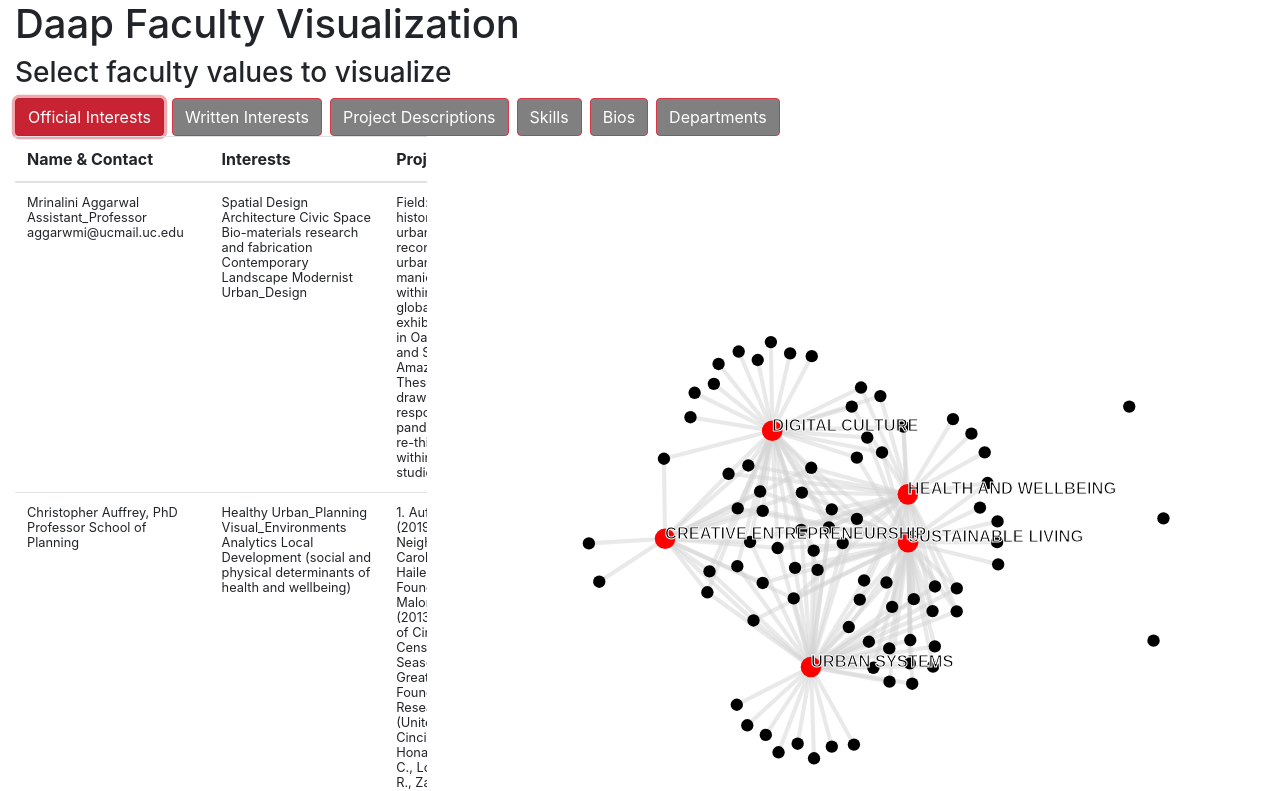
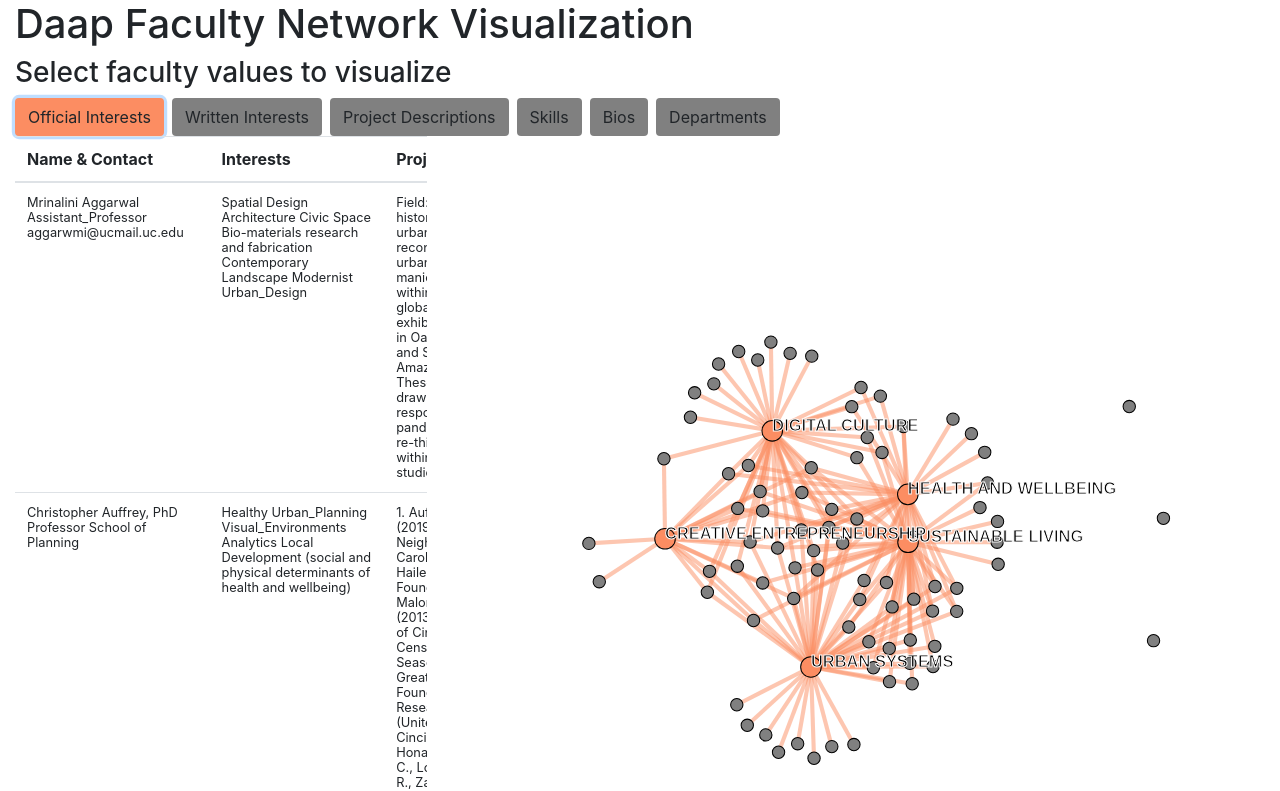
Before and after one commit to ucdscenter/daap_faculty, a plain HTML site: page index.html in a window 1280 px wide. Both pictures are taken after a click on the button "Official Interests". Shown: the top 791 px of the page. Drawn offline with nearby package versions, Linux system fonts and the light colour scheme.

Commit message:
adding new colors and functions

```diff
--- a/daap_faculty_vis.js
+++ b/daap_faculty_vis.js
@@ -1,5 +1,6 @@
 'use strict'
-
+let color_count = 0
+const colorscale = d3.schemeSet2
 function OneDatum(selected=false, values=[], search_list=false, name="", datum_name=''){
   let interest_names = []
   if(values[0] == 'Urban Systems'){
@@ -7,20 +8,20 @@ function OneDatum(selected=false, values=[], search_list=false, name="", datum_n
       interest_names.push(d.toUpperCase())
     })
   }
-
+  color_count ++;
   return {
     "selected" : selected,
     "values" : values,
     "search_list" : search_list,
     "name" : name,
     "datum_name" : datum_name,
-    "interest_names" : interest_names
+    "interest_names" : interest_names,
+    "color" : colorscale[color_count]
   }
 }
 
 
 async function wrapper(){
-	console.log("hi there")
 
 	let height = window.innerHeight;
 	let width = window.innerWidth;
@@ -40,8 +41,6 @@ d3.select("#faculty-table").style("height", height)
 
   const data_holder = {
   "interests" : OneDatum(false, ['Urban Systems', 'Digital Culture', 'Sustainable Living', 'Creative Entrepreneurship', 'Health and Wellbeing'], "interests", "Official Interests", ""),
-  //"skills" : {},
-  //"projects": {},
   "interests_cleaned" : OneDatum(false, interests_cleaned_vals, true , "Written Interests", "interests_cleaned"),
   "projects" : OneDatum(false, projects_cleaned_vals, true, "Project Descriptions", "projects_cleaned"),
   "skills" : OneDatum(false, skills_cleaned_vals, true, "Skills", "skills_cleaned"),
@@ -51,26 +50,33 @@ d3.select("#faculty-table").style("height", height)
 
 
 data.forEach(function(d){
-
   d.bios_cleaned = JSON.parse(d.bios_cleaned.replaceAll("'", '"'))
   d.skills_cleaned = JSON.parse(d.skills_cleaned.replaceAll("'", '"'))
   d.projects_cleaned = JSON.parse(d.projects_cleaned.replaceAll("'", '"'))
   d.interests_cleaned = JSON.parse(d.interests_cleaned.replaceAll("'", '"'))
+  d['id'] = d['']
+  d['type'] = 'faculty'
 })
 
 let value_buttons = d3.select("#buttons-div").selectAll(".button")
     .data(Object.keys(data_holder))
     .join("button")
-    .attr("class", "btn btn-danger mr-2")
+    .attr("class", "btn mr-2")
     .attr("id", function(d){
       return d
     })
     .on("click", function(e){
       let field = d3.select(this).attr("id")
+      if (data_holder[field].selected){
+        d3.select(this).style("background-color", "grey")
+      }
+      else{
+        d3.select(this).style("background-color", data_holder[field].color)
+      }
+
       updateData(field, !data_holder[field].selected)
       simulation.nodes(nodes);
       simulation.force("link").links(links);
-      //console.log(links)
       updateNodes()
       updateLinks()
       simulation.alpha(1).restart();
@@ -97,10 +103,6 @@ let value_buttons = d3.select("#buttons-div").selectAll(".button")
 
 
 
-	data.forEach(function(d){
-		d['id'] = d['Faculty Name'];
-    d['type'] = 'faculty'
-	})
 
 
   let tbody = d3.select('#fac-body-table')
@@ -160,7 +162,7 @@ let value_buttons = d3.select("#buttons-div").selectAll(".button")
               if(n[i] != "-"){
                 links.push(
                     {
-                      "source" : n.id,
+                      "source" : n[""],
                       "target" : n[i]
                     }
                   )
@@ -168,7 +170,6 @@ let value_buttons = d3.select("#buttons-div").selectAll(".button")
             })
           }
         })
-         console.log(links)
       }
       else if(data_holder[field].search_list == false){
         data_holder[field].values.forEach(function(d){
@@ -180,7 +181,7 @@ let value_buttons = d3.select("#buttons-div").selectAll(".button")
         nodes.forEach(function(n){
           if(n[data_holder[field].datum_name] != undefined){
             links.push({
-              "source" : n.id,
+              "source" : n[""],
               "target" : n.School
             })
           }
@@ -193,12 +194,11 @@ let value_buttons = d3.select("#buttons-div").selectAll(".button")
             "type" : field
           })
         })
-        console.log(nodes)
         nodes.forEach(function(n){
           if(n[data_holder[field].datum_name] != undefined){
             n[data_holder[field].datum_name].forEach(function(v){
               links.push({
-                "source" : n.id,
+                "source" : n[""],
                 "target" : v
               })
             })
@@ -228,7 +228,13 @@ let value_buttons = d3.select("#buttons-div").selectAll(".button")
   function updateLinks(){
     link = link.data(links)
         .join("line")
-        .attr("stroke", "#d3d3d3")
+        .attr("stroke", function(d){
+          return data_holder[d.target.type].color
+
+        })
+        .attr("class", function(d){
+          return "c_" + d.source.id + " c_" + d.target.id;
+        })
         .attr("stroke-opacity", .5)
         .attr("stroke-width",function(d){
           return 2
@@ -236,14 +242,34 @@ let value_buttons = d3.select("#buttons-div").selectAll(".button")
   }//updateLinks
 
 
-
+  let clickedNode = undefined;
 
   function updateNodes(){
       node = node
       .data(nodes)
       .join(function(enter){
         let enter_d = enter.append("g")
-        .attr("class", "node_g")
+        .attr("class", function(d){
+          return "node_g";
+        })
+        .attr("id", function(d){
+          return d.id
+        })
+        .on("mouseover", function(e){
+          let thenode = d3.select(this)
+          thenode.select("circle").attr("stroke", 'red')
+          d3.selectAll(".c_" + thenode.attr("id")).classed("highlightlink", true)
+        })
+        .on("mouseout", function(e){
+          let thenode = d3.select(this)
+          thenode.select("circle").attr("stroke", 'black')
+          d3.selectAll(".c_" + thenode.attr("id")).classed("highlightlink", false)
+        })
+        .on("click", function(e){
+          let thenode = d3.select(this)
+          //thenode.select("circle").attr("stroke", 'black')
+          //d3.selectAll(".c_" + thenode.attr("id")).classed("highlightlink", false)
+        })
         .call(drag(simulation))
         enter_d.append("circle")
         .attr("r", function(d){
@@ -255,13 +281,14 @@ let value_buttons = d3.select("#buttons-div").selectAll(".button")
           }
         })
         .attr("fill", function(d){
-          if (d.type == 'new'){
-            return 'green'
+          if (d.type == 'faculty'){
+            return 'grey'
           }
-          if (d.type != 'faculty'){
-            return 'red'
-          }
+          return data_holder[d.type].color
         })
+
+        .attr("stroke", 'black')
+        .attr("stroke-width", .5)
 
 
 
@@ -274,7 +301,9 @@ let value_buttons = d3.select("#buttons-div").selectAll(".button")
        })
 
       enter_d.append("title")
-        .text(d => d.id)
+        .text(function(d){
+          return d['Faculty Name']
+        })
       return enter_d;
       },//enter
       function(update){
--- a/index.html
+++ b/index.html
@@ -46,6 +46,12 @@
 			.unselected {
 				background-color: grey
 			}
+			.node_g {
+				cursor : pointer;
+			}
+			.highlightlink {
+				stroke : red;
+			}
 
 		</style>
 	</head>
@@ -56,7 +62,7 @@
 		<div class="container-fluid">
 			<div class="row">
 				<div class="col-12">
-					<h1>Daap Faculty Visualization</h1>
+					<h1>Daap Faculty Network Visualization</h1>
 				</div>
 			</div>
 			<div class="row">
```
